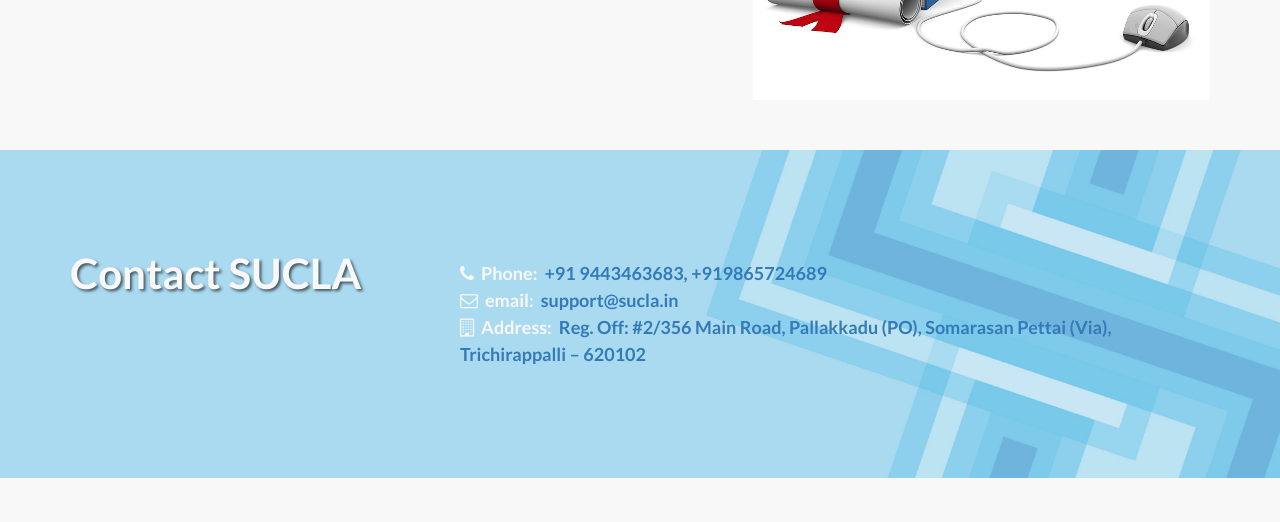
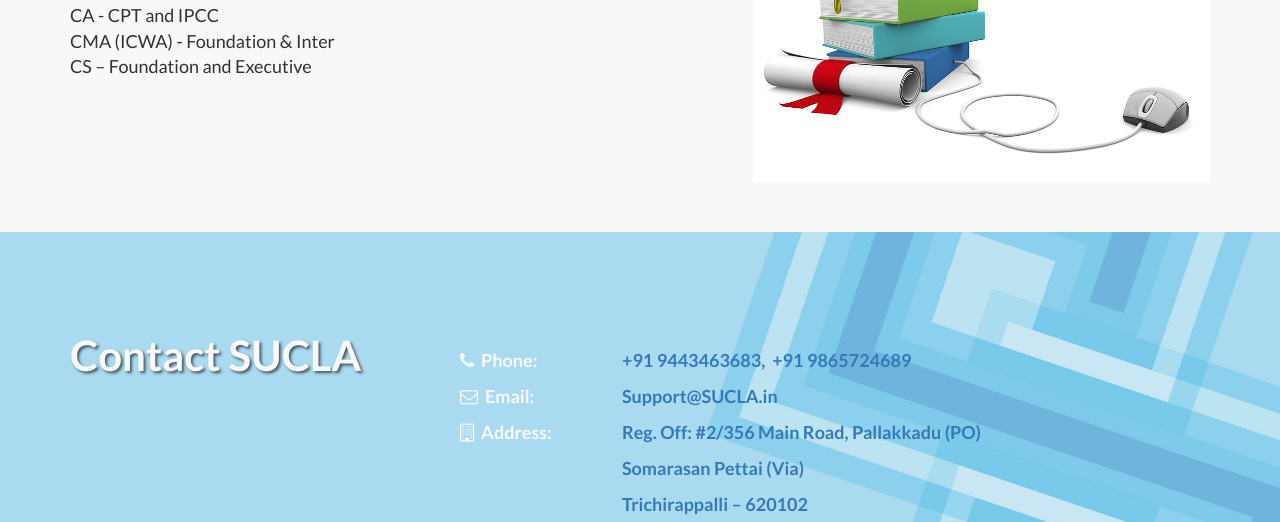
Before and after one commit to PeppyCodes/Daffini-Education, a plain HTML site: page index.html in a window 1280 px wide. Shown: the part 1094-1616 px from the top of the page. Drawn offline with Linux system fonts and the light colour scheme.

Commit message:
Notice Changes 3.0

```diff
--- a/css/landing-page.css
+++ b/css/landing-page.css
@@ -25,7 +25,8 @@ h6 {
     font-size: 14px;
 }
 
-.KarthiSpace{line-height: 1.5em;}
+.KarthiSpace{line-height: 2em;}
+
 
 .lead {
     font-size: 18px;
--- a/index.html
+++ b/index.html
@@ -77,7 +77,7 @@
                         <h3>Surender’s Center for Learning Accountancy </h3>
                         <hr class="intro-divider">
                         <h4 class="KarthiSpace">Surender’s Center for Learning Accountancy (shortly “SUCLA”) is a Trichy based Education Start-Up. SUCLA offers Coaching for Professional Courses like CA, CMA (ICWA) & ACS. We at SUCLA equip students from Tier III & IV Towns to face the examinations with greater confidence leading to their early emergence as professional accountants.
-
+</h4><h4 class="KarthiSpace">
 Structured Methodology, Expert Faculty, Comprehensive Study Materials, Regular Test and Feedback are some of the key factors that make us different from other players in the same industry.
 
 </h4>
@@ -172,8 +172,30 @@ Structured Methodology, Expert Faculty, Comprehensive Study Materials, Regular T
                 </div>
                 <div class="col-lg-8">
 
-              <H4 class="KarthiSpace"><i class="fa fa-phone fa-1x"></i>&nbsp;&nbsp;Phone:&nbsp;&nbsp;<a title="SUCLA in Somarasan Pettai, Trichy" href="tel:++9194434 63683">+91 9443463683,</a>   <a href="tel:+919865724689">+919865724689</a><br><i class="fa fa-envelope-o fa-1" data-wow-delay=".1s"></i>&nbsp;&nbsp;email:&nbsp;&nbsp;<a title="SUCLA in Somarasan Pettai, Trichy" href="mailto:support@sucla.in">support@sucla.in</a><br>
-                  <i class="fa fa-building-o fa-1x" data-wow-delay=".1s"></i>&nbsp;&nbsp;Address:&nbsp;&nbsp;<a target="_blank" title="SUCLA in Somarasan Pettai, Trichy" href="https://www.sucla.in">Reg. Off: #2/356 Main Road, Pallakkadu (PO), Somarasan Pettai (Via), Trichirappalli – 620102</a></H4>
+              <H4 class="KarthiSpace">
+
+                  <table style="width:100%">
+   <tr>
+    <td><i class="fa fa-phone fa-1x"></i>&nbsp;&nbsp;Phone:&nbsp;&nbsp;</td>
+<td><a title="SUCLA in Somarasan Pettai, Trichy" href="tel:+919443463683">+91 9443463683,</a>&nbsp;&nbsp;<a href="tel:+919865724689">+91 9865724689</a></td>
+   </tr>
+     <tr>
+
+     <td><i class="fa fa-envelope-o fa-1"></i>&nbsp;&nbsp;Email:&nbsp;&nbsp;</td>
+<td><a title="SUCLA in Somarasan Pettai, Trichy" href="mailto:support@sucla.in">Support@SUCLA.in</a></td>
+   </tr>
+       <tr>
+
+    <td valign="top"><i class="fa fa-building-o fa-1x"></i>&nbsp;&nbsp;Address:&nbsp;&nbsp;</td>
+           <td><a target="_blank" title="SUCLA in Somarasan Pettai, Trichy" href="https://www.sucla.in">Reg. Off: #2/356 Main Road, Pallakkadu (PO)<br>Somarasan Pettai (Via)<br>Trichirappalli – 620102</a></td>
+   </tr>
+</table>
+
+
+
+
+
+                  </H4>
                 </div>
             </div>
 
```
